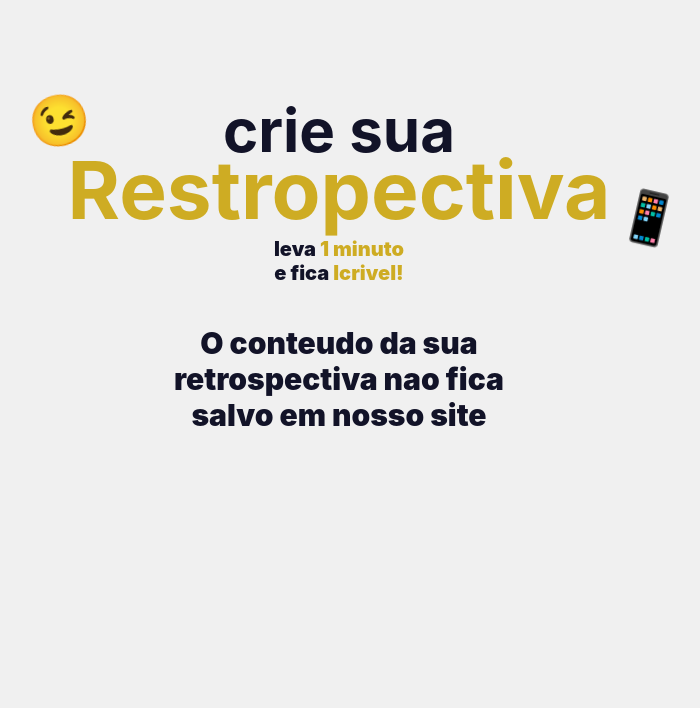
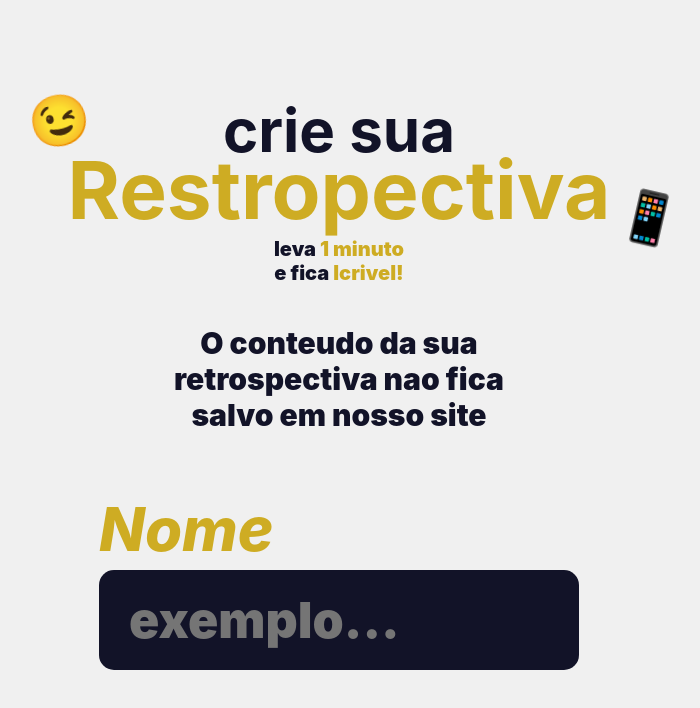
Before and after one commit to FerreiroINTZ/new_year_site, a React (Vite) app: page /criar in a window 1280 px wide. Shown: the top 708 px of the page, without its empty margins (301-1001 px from the left). Built offline with nearby package versions, Linux system fonts and the light colour scheme; a web font is replaced by a local one.

Commit message:
made: setame basico sectio

```diff
--- /dev/null
+++ b/src/components/create/setName/setName.jsx
@@ -0,0 +1,12 @@
+import style from "./setName.module.css"
+
+function setName() {
+  return (
+    <section id={style.setName}>
+        <label>Nome</label>
+        <input tye="text" placeholder="exemplo..."/>
+    </section>
+  )
+}
+
+export default setName
--- /dev/null
+++ b/src/components/create/setName/setName.module.css
@@ -0,0 +1,26 @@
+#setName{
+    display: flex;
+    flex-direction: column;
+    margin: 0px 400px;
+    gap: 5px;
+    margin-top: 60px;
+    /* background: red; */
+
+    label{
+        color: var(--yellow);
+        font-size: 60px;
+        font-weight: 800;
+        font-style: italic;
+    }
+
+    input{
+        height: 100px;
+        border: none;
+        border-radius: 15px;
+        font-size: 50px;
+        font-weight: 900;
+        color: var(--white);
+        padding-left: 30px;
+        background: var(--deepBlue);
+    }
+}
--- a/src/create.jsx
+++ b/src/create.jsx
@@ -1,9 +1,11 @@
-import Title from "./components/create/title"
+import Title from "./components/create/title/title"
+import SetName from "./components/create/setName/setName"
 
 function create() {
   return (
     <>
         <Title />
+        <SetName />
     </>
   )
 }
```
Also changed, not shown: src/components/create/title/title.jsx (renamed from src/components/create/title.jsx), src/components/create/title/title.module.css (renamed from src/components/create/title.module.css).
